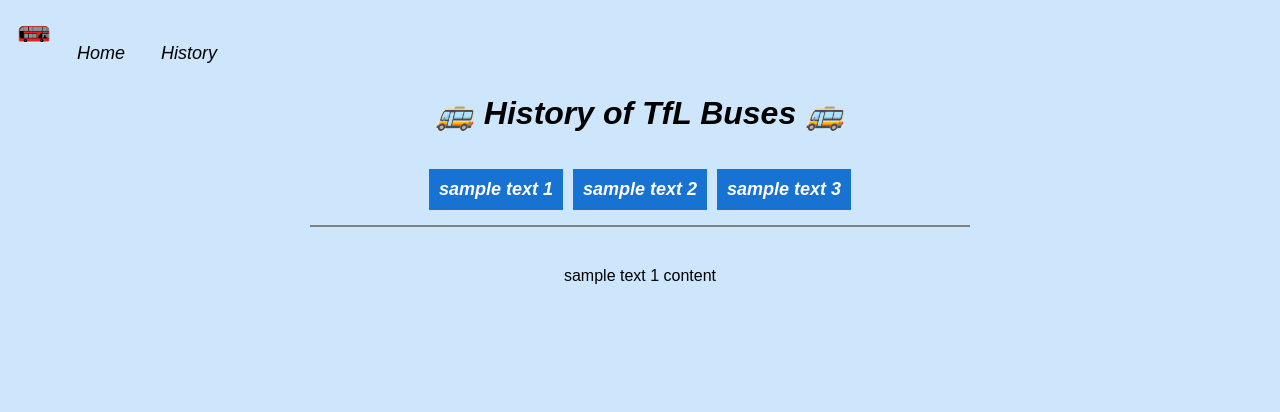
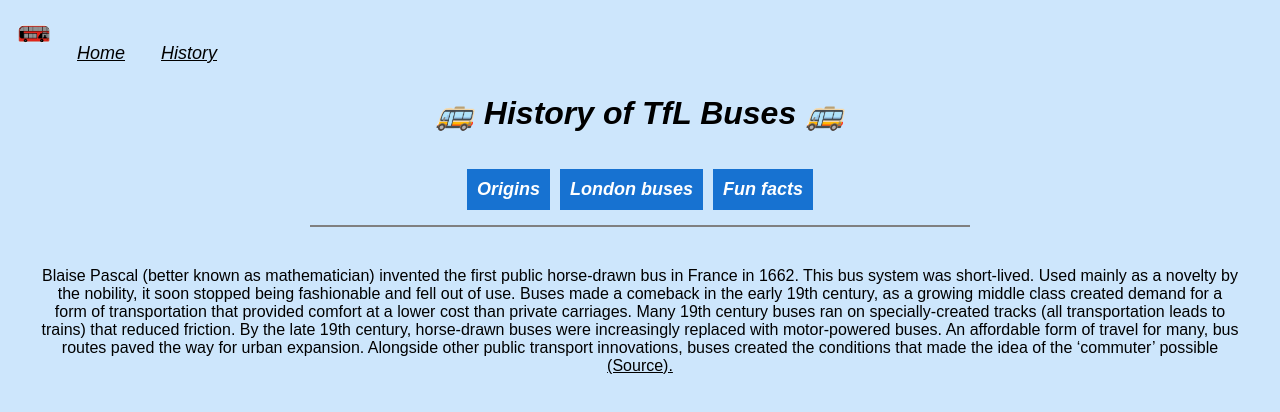
Before and after one commit to FinLSoftwire/busboardreact, a React (Create React App) app: page /history in a window 1280 px wide. Shown: the top 412 px of the page. Built offline with nearby package versions, Linux system fonts and the light colour scheme.

Commit message:
history text

```diff
--- a/src/history.css
+++ b/src/history.css
@@ -25,3 +25,8 @@
     border: none;
     color: white;
 }
+
+a {
+    color: black;
+    text-decoration: underline;
+}
--- a/src/history.json
+++ b/src/history.json
@@ -1,17 +1,17 @@
 [
   {
     "id": 1,
-    "name": "sample text 1",
-    "content": "sample text 1 content"
+    "name": "Origins",
+    "content": "Blaise Pascal (better known as mathematician) invented the first public horse-drawn bus in France in 1662. This bus system was short-lived. Used mainly as a novelty by the nobility, it soon stopped being fashionable and fell out of use.\n\nBuses made a comeback in the early 19th century, as a growing middle class created demand for a form of transportation that provided comfort at a lower cost than private carriages. Many 19th century buses ran on specially-created tracks (all transportation leads to trains) that reduced friction. \n\nBy the late 19th century, horse-drawn buses were increasingly replaced with motor-powered buses. An affordable form of travel for many, bus routes paved the way for urban expansion. Alongside other public transport innovations, buses created the conditions that made the idea of the ‘commuter’ possible <a href='https://www.bus.com/blog/a-brief-history-of-buses/'> (Source). </a>"
   },
   {
   "id": 2,
-  "name": "sample text 2",
-  "content": "sample text 2 content"
+  "name": "London buses",
+  "content": "The first London omnibus service was run by George Shillibeer in 1829. Like Pascal’s original buses, the first omnibuses were designed to be used by the very wealthy. This horse-drawn vehicle is the precursor of the iconic red <a href='https://www.ltmuseum.co.uk/collections/stories/transport/short-history-londons-buses'>buses of London</a>. \n\nAs of March 2024, TfL operates a <a href='https://tfl.gov.uk/corporate/publications-and-reports/bus-fleet-data-and-audits'>fleet </a> of 8776 buses, a 1.5% increase from the previous year.\n\nLondon also has a River Bus operated by UberBoat, mainly designed for sightseeing on the Thames."
   },
   {
     "id": 3,
-    "name": "sample text 3",
-    "content": "sample text 3 content"
+    "name": "Fun facts",
+    "content": "Until the 1960s, London’s Leyland double decker buses were commonly used in Skopje, Macedonia, when most were destroyed in an earthquake. In 2010 the Macedonian government commissioned a <a href='https://en.wikipedia.org/wiki/Yutong_City_Master'>fleet of buses</a> based after the red, retro aesthetic, now operating on the streets of the capital."
   }
 ]
```
